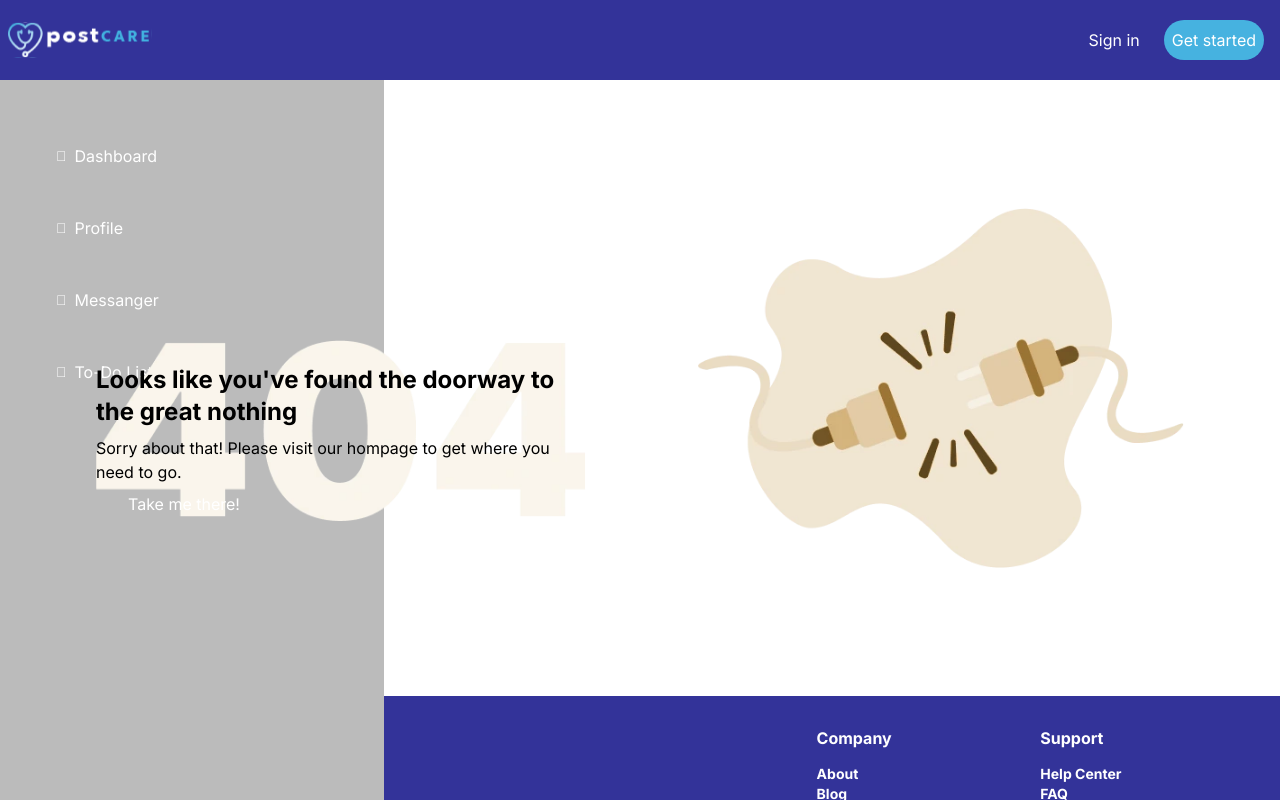
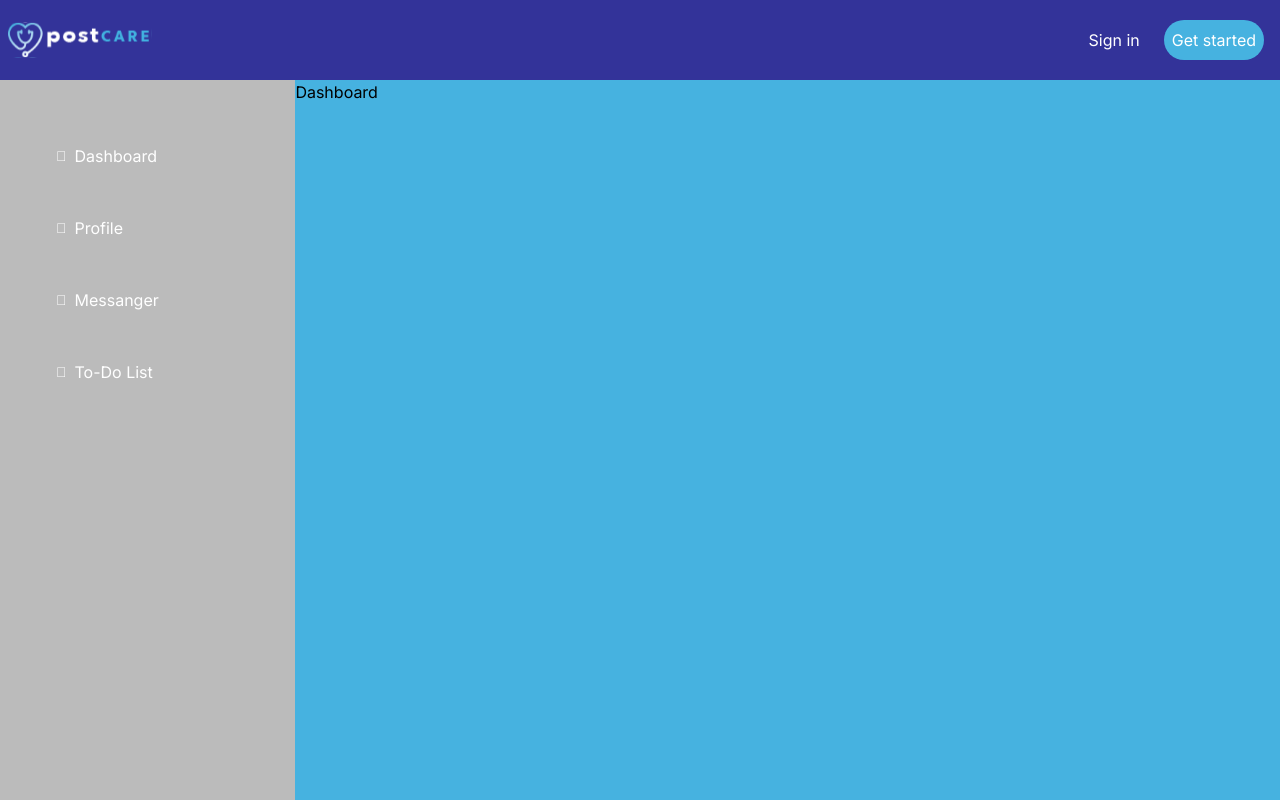
Before and after one commit to Ismailco/Postcare-app, a React (Vite) app: page /dashboard in a window 1280 px wide. Shown: the top 800 px of the page. Built offline with nearby package versions, Linux system fonts and the light colour scheme.

Commit message:
Create first version of the Navigtion
- Created Protected routes
- Create dashboard page

```diff
--- a/src/App.jsx
+++ b/src/App.jsx
@@ -1,18 +1,21 @@
 import React from 'react';
 import { Routes, Route, BrowserRouter } from 'react-router-dom';
-import { NavBar, Footer, Navigation } from './components';
-import { Landing, Login, NotFound404, Signup } from './pages';
+import { NavBar, Footer, ProtectedRoutes } from './components';
+import { Landing, Login, NotFound404, Signup, Dashboard } from './pages';
 
 const App = () => (
   <div className="w-full">
     <BrowserRouter>
+      {/* <Navigation /> */}
       <NavBar />
-      <Navigation />
       <Routes>
         <Route exact path="/" element={<Landing />} />
         <Route exact path="/login" element={<Login />} />
         <Route exact path="/signup" element={<Signup />} />
         <Route path="*" element={<NotFound404 />} />
+        <Route element={<ProtectedRoutes />}>
+          <Route exact path="/dashboard" element={<Dashboard />} />
+        </Route>
       </Routes>
       <Footer />
     </BrowserRouter>
--- a/src/components/Navigation.jsx
+++ b/src/components/Navigation.jsx
@@ -1,7 +1,7 @@
 import React from 'react';
 
 const Navigation = () => (
-  <nav className="w-96 h-full fixed flex justify-start items-start bg-dark text-white">
+  <nav className="hidden w-96 md:flex justify-start items-start bg-dark text-white">
     <ul className="w-full flex flex-col justify-between items-between m-10 ">
       <li className="my-2 hover:bg-black p-4 rounded-md w-full">
         <a className="w-full" href="#">
--- /dev/null
+++ b/src/components/ProtectedRoutes.jsx
@@ -0,0 +1,28 @@
+import { Navigate, Outlet } from 'react-router-dom';
+import Navigation from './Navigation';
+
+const useAuth = () => {
+  const loggedIn = true;
+  // if (localStorage.getItem('token')) {
+  //   loggedIn = true;
+  // } else {
+  //   loggedIn = false;
+  // }
+
+  const user = { loggedIn };
+  return user && user.loggedIn;
+};
+
+function ProtectedRoutes() {
+  const isAuth = useAuth();
+  return isAuth ? (
+    <div className="flex w-screen h-screen">
+      <Navigation />
+      <Outlet />
+    </div>
+  ) : (
+    <Navigate to="/login" />
+  );
+}
+
+export default ProtectedRoutes;
--- a/src/components/index.js
+++ b/src/components/index.js
@@ -1,5 +1,6 @@
 import NavBar from './NavBar';
 import Footer from './Footer';
 import Navigation from './Navigation';
+import ProtectedRoutes from './ProtectedRoutes';
 
-export { NavBar, Footer, Navigation };
+export { NavBar, Footer, Navigation, ProtectedRoutes };
--- /dev/null
+++ b/src/pages/Dashboard.jsx
@@ -0,0 +1,7 @@
+import React from 'react';
+
+const Dashboard = () => {
+  return <div className="bg-secondary w-full">Dashboard</div>;
+};
+
+export default Dashboard;
--- a/src/pages/index.js
+++ b/src/pages/index.js
@@ -2,7 +2,8 @@ import Login from './Login';
 import Signup from './Signup';
 import Landing from './Landing';
 import NotFound404 from './NotFound404';
+import Dashboard from './Dashboard';
 
 export {
-  Login, Signup, Landing, NotFound404,
+  Login, Signup, Landing, NotFound404, Dashboard,
 };
```
